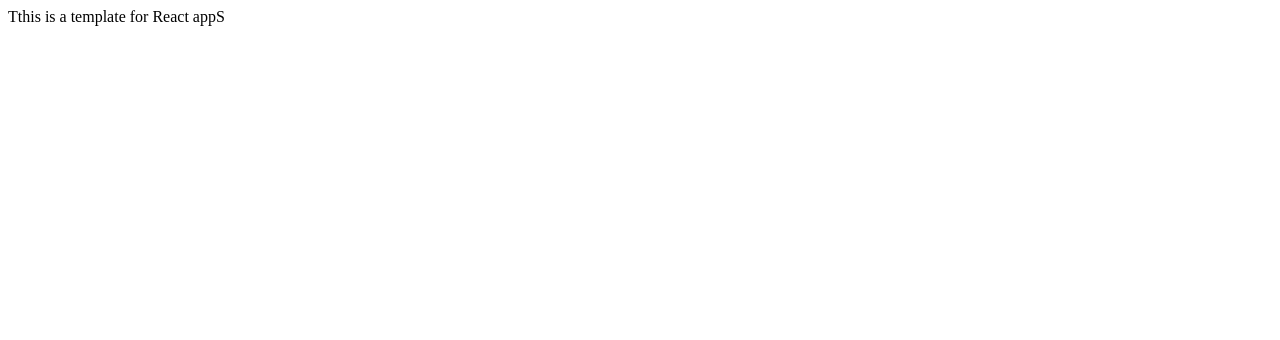
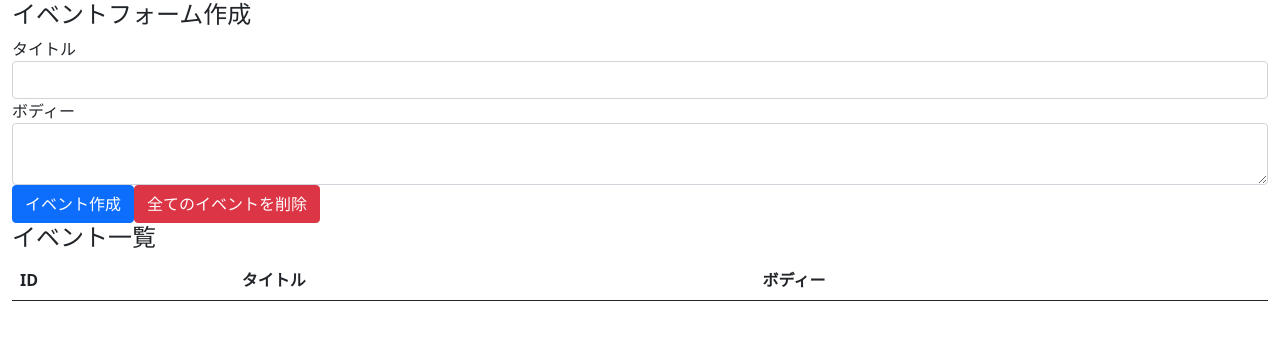
Before and after one commit to mm1139/react-hooks-101, a React (Create React App) app: page / in a window 1280 px wide. Shown: the top 340 px of the page. Built offline with nearby package versions, Linux system fonts and the light colour scheme.

Commit message:
create evetn form and event table with bootstrap git btanch gi branch -a

```diff
--- a/package.json
+++ b/package.json
@@ -6,6 +6,7 @@
     "@testing-library/jest-dom": "^5.11.4",
     "@testing-library/react": "^11.1.0",
     "@testing-library/user-event": "^12.1.10",
+    "bootstrap": "^5.0.0-beta3",
     "react": "^17.0.2",
     "react-dom": "^17.0.2",
     "react-scripts": "4.0.3",
--- a/src/App.js
+++ /dev/null
@@ -1,5 +0,0 @@
-const App = () => {
-  return <div className="App">Tthis is a template for React appS</div>;
-};
-
-export default App;
--- /dev/null
+++ b/src/components/App.js
@@ -0,0 +1,38 @@
+import React from 'react';
+import 'bootstrap/dist/css/bootstrap.min.css';
+
+const App = () => {
+  return (
+    <div className="container-fluid">
+      <h4>イベントフォーム作成</h4>
+      <form>
+        <div className="form-group">
+          <label htmlFor="formEventTitle">タイトル</label>
+          <input className="form-control" id="formEventTitle" />
+        </div>
+
+        <div className="form-group">
+          <label htmlFor="formEventBody">ボディー</label>
+          <textarea className="form-control" id="formEventBody"></textarea>
+        </div>
+
+        <button className="btn btn-primary">イベント作成</button>
+        <button className="btn btn-danger">全てのイベントを削除</button>
+      </form>
+
+      <h4>イベント一覧</h4>
+      <table className="table table-hover">
+        <thead>
+          <tr>
+            <th>ID</th>
+            <th>タイトル</th>
+            <th>ボディー</th>
+          </tr>
+        </thead>
+        <tbody></tbody>
+      </table>
+    </div>
+  );
+};
+
+export default App;
--- a/src/index.js
+++ b/src/index.js
@@ -1,6 +1,6 @@
 import React from 'react';
 import ReactDOM from 'react-dom';
-import App from './App';
+import App from './components/App';
 import reportWebVitals from './reportWebVitals';
 
 ReactDOM.render(
```
Also changed, not shown: 1 other file (tests, documents, lock files or other folders).
